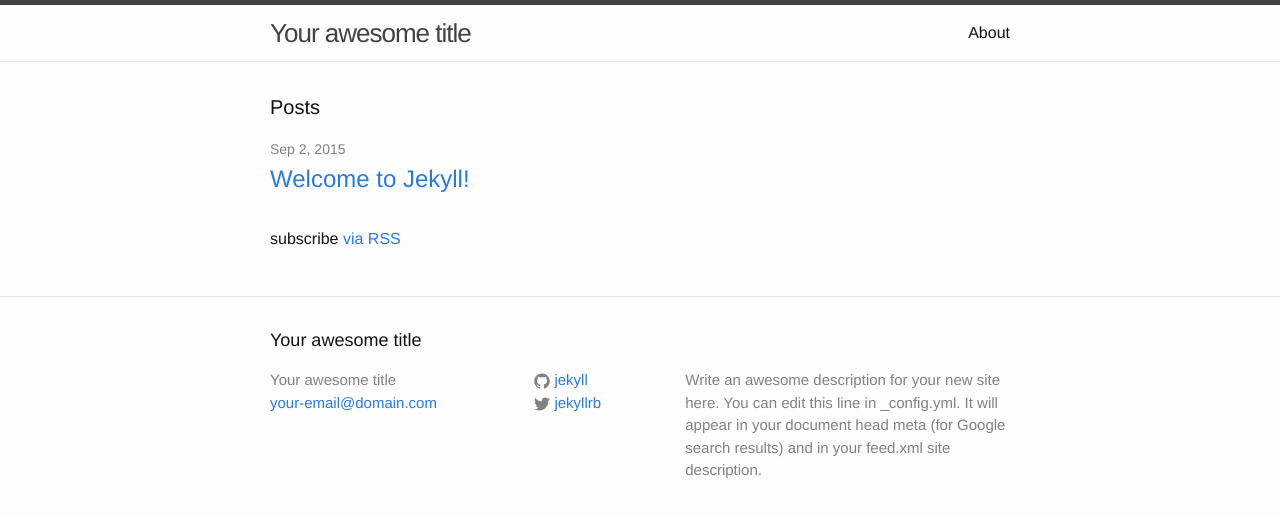
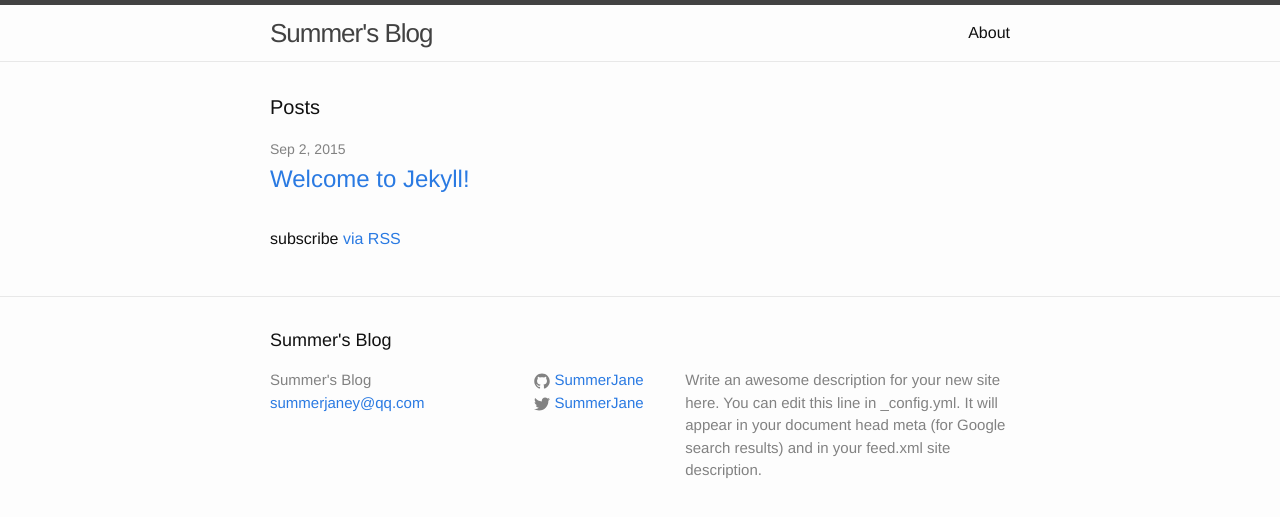
Before and after one commit to SummerJane/summerjane.github.io, a Jekyll site: the page built from index.html, in a window 1280 px wide. Shown: the top 517 px of the page. Built offline with Jekyll 4.4.1, drawn with Linux system fonts in a browser that asks for light colours.

Commit message:
config source recover

```diff
--- a/_config.yml
+++ b/_config.yml
@@ -1,14 +1,14 @@
 # Site settings
-title: Your awesome title
-email: your-email@domain.com
+title: Summer's Blog
+email: summerjaney@qq.com
 description: > # this means to ignore newlines until "baseurl:"
   Write an awesome description for your new site here. You can edit this
   line in _config.yml. It will appear in your document head meta (for
   Google search results) and in your feed.xml site description.
 baseurl: "" # the subpath of your site, e.g. /blog/
-url: "http://yourdomain.com" # the base hostname & protocol for your site
-twitter_username: jekyllrb
-github_username:  jekyll
+url: "http://summerjane.github.io" # the base hostname & protocol for your site
+twitter_username: SummerJane
+github_username:  SummerJane
 
 # Build settings
 markdown: kramdown
```
